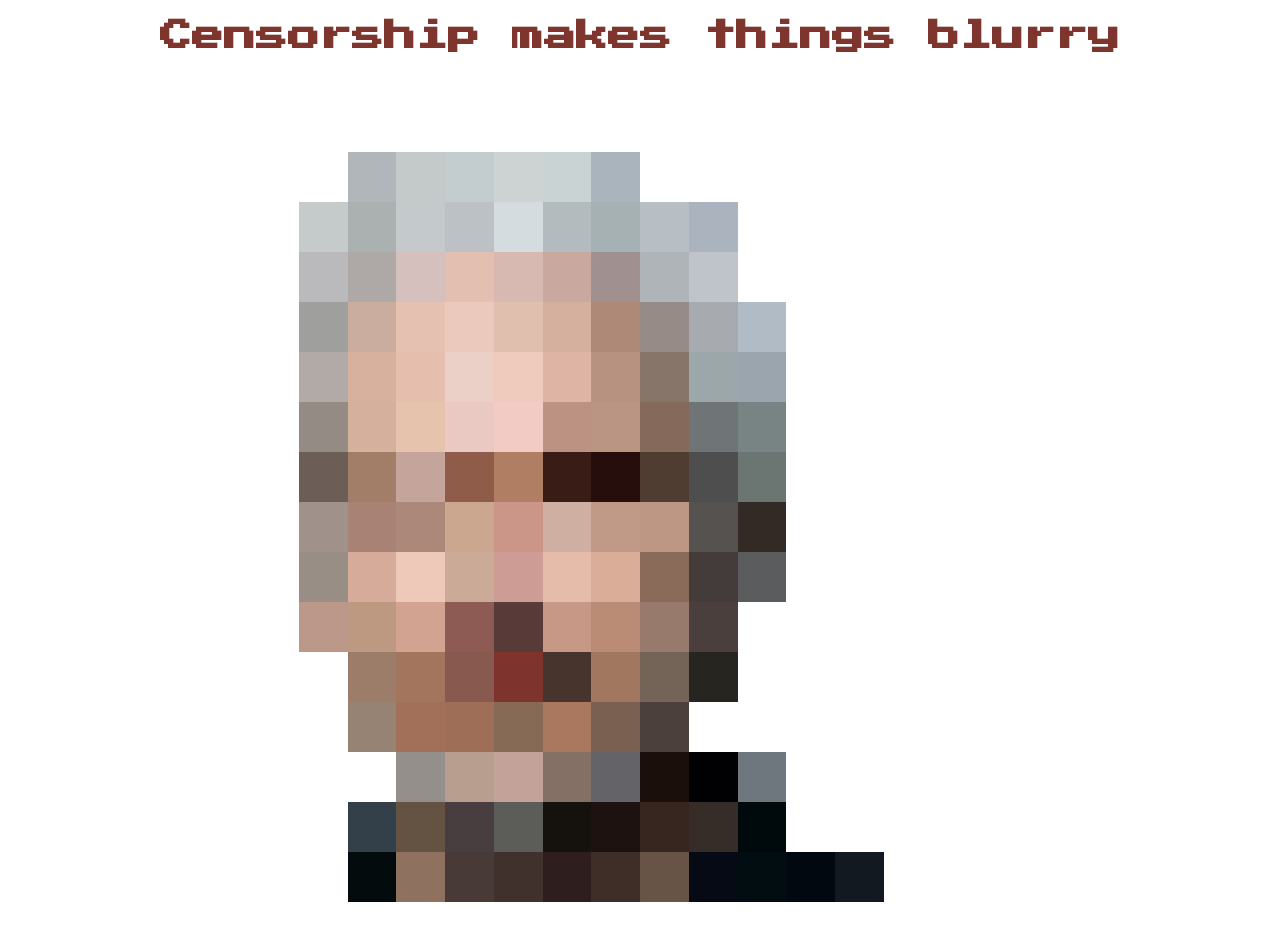
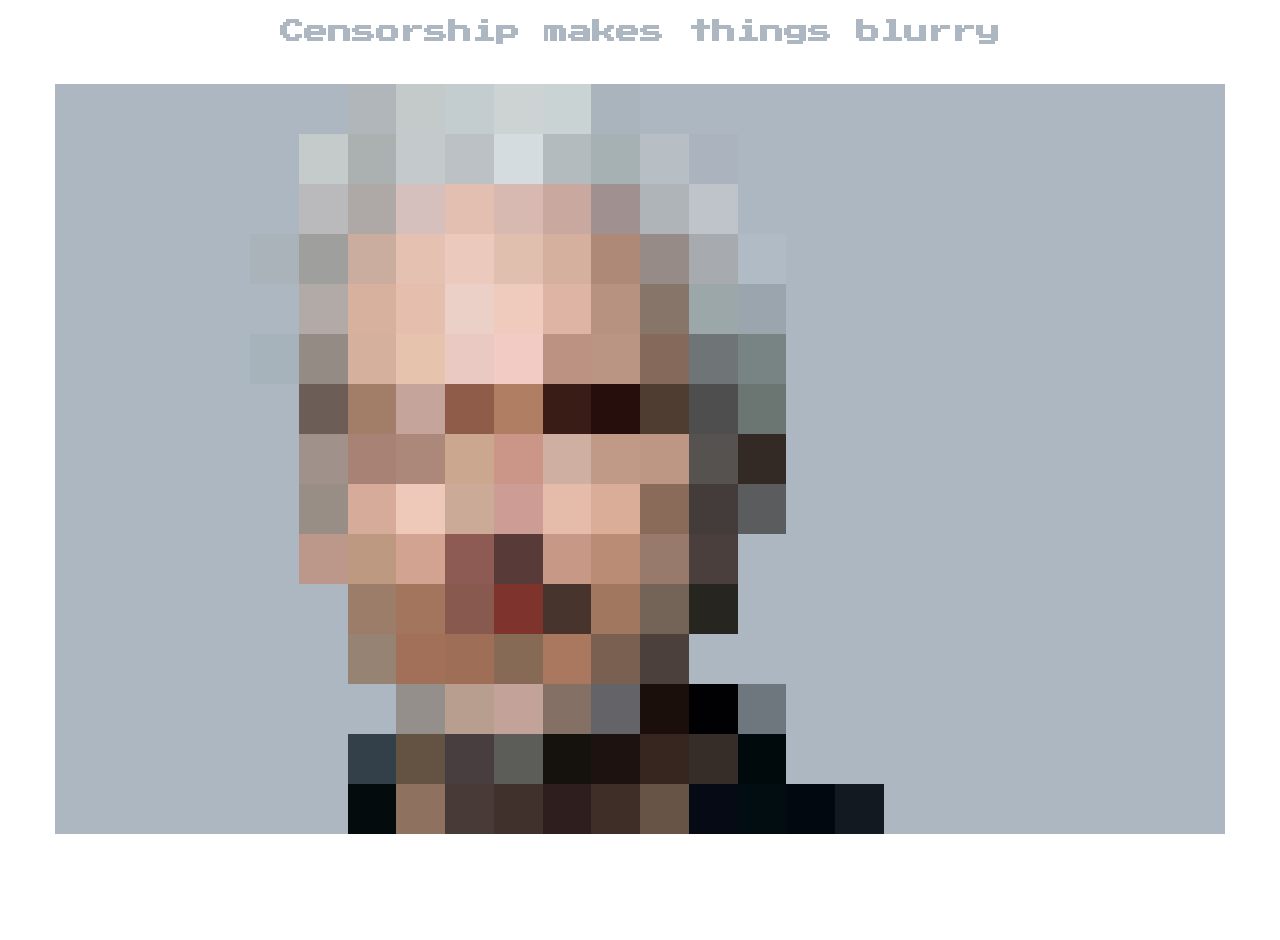
Before and after one commit to dvdecpcc/html-css-12bool, a plain HTML site: page assange.html in a window 1280 px wide. After the commit the page ends 874 px from the top, so only its background shows below. Drawn offline with Linux system fonts and the light colour scheme.

Commit message:
bg-color

```diff
--- a/assange.css
+++ b/assange.css
@@ -5,10 +5,10 @@
     font-family: 'Press Start 2P', cursive;
 }
 
-h1{
+h2{
     text-align: center;
     margin-top: 20px;
-    color: rgb(126, 53, 45);
+    color: rgb(173, 183, 193);
 }
 
 
@@ -18,7 +18,7 @@ h1{
 }
 .container{
     max-width: 1170px;
-    margin: 100px auto;
+    margin: 40px auto;
 }
 
 .container-fluid{
@@ -54,7 +54,7 @@ h1{
 }
 
 .wh{
-    background-color: white;
+    background-color: rgb(173, 183, 193);
 }
 
 .u7{
@@ -133,6 +133,9 @@ h1{
     background-color: rgb(190, 196, 202);
 }
 
+.qr5{
+    background-color: rgb(170, 179, 186);
+}
 .qr6{
     background-color: rgb(159, 159, 157);
 }
@@ -195,6 +198,9 @@ h1{
     background-color: rgb(155, 165, 173);
 }
 
+.si5{
+    background-color: rgb(167, 179, 186);
+}
 .si6{
     background-color: rgb(148, 139, 133);
 }
--- a/assange.html
+++ b/assange.html
@@ -13,7 +13,7 @@
     </head>
     <body>
 
-       <h1>Censorship makes things blurry</h1>
+       <h2>Censorship makes things blurry</h2>
         <main class="container">
 
            <div class="row center">
@@ -254,7 +254,7 @@
                     <div class="box wh"></div>
                 </div>
                 <div class="col-05">
-                    <div class="box wh"></div>
+                    <div class="box qr5"></div>
                 </div>
                 <div class="col-05">
                     <div class="box qr6"></div>
@@ -404,7 +404,7 @@
                     <div class="box wh"></div>
                 </div>
                 <div class="col-05">
-                    <div class="box wh"></div>
+                    <div class="box si5"></div>
                 </div>
                 <div class="col-05">
                     <div class="box si6"></div>
@@ -1037,31 +1037,31 @@
                     <div class="box qt15"></div>
                 </div>
                 <div class="col-05">
-                    <div class="box-scuro"></div>
+                    <div class="box wh"></div>
                 </div>
                 <div class="col-05">
-                    <div class="box-scuro"></div>
+                    <div class="box wh"></div>
                 </div>
                 <div class="col-05">
-                    <div class="box-scuro"></div>
+                    <div class="box wh"></div>
                 </div>
                 <div class="col-05">
-                    <div class="box-scuro"></div>
+                    <div class="box wh"></div>
                 </div>
                 <div class="col-05">
-                    <div class="box-scuro"></div>
+                    <div class="box wh"></div>
                 </div>
                 <div class="col-05">
-                    <div class="box-scuro"></div>
+                    <div class="box wh"></div>
                 </div>
                 <div class="col-05">
-                    <div class="box-scuro"></div>
+                    <div class="box wh"></div>
                 </div>
                 <div class="col-05">
-                    <div class="box-scuro"></div>
+                    <div class="box wh"></div>
                 </div>
                 <div class="col-05">
-                    <div class="box-scuro"></div>
+                    <div class="box wh"></div>
                 </div>
             </div>
 
```
